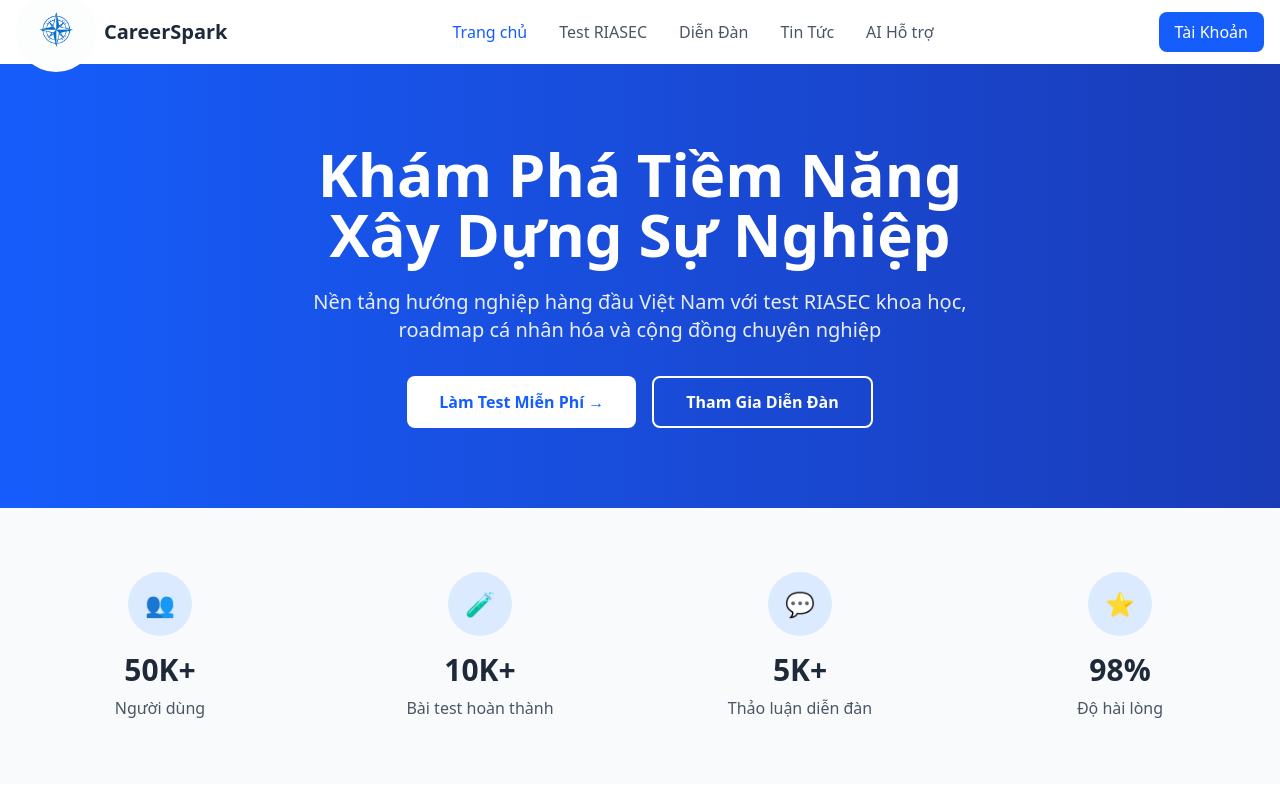
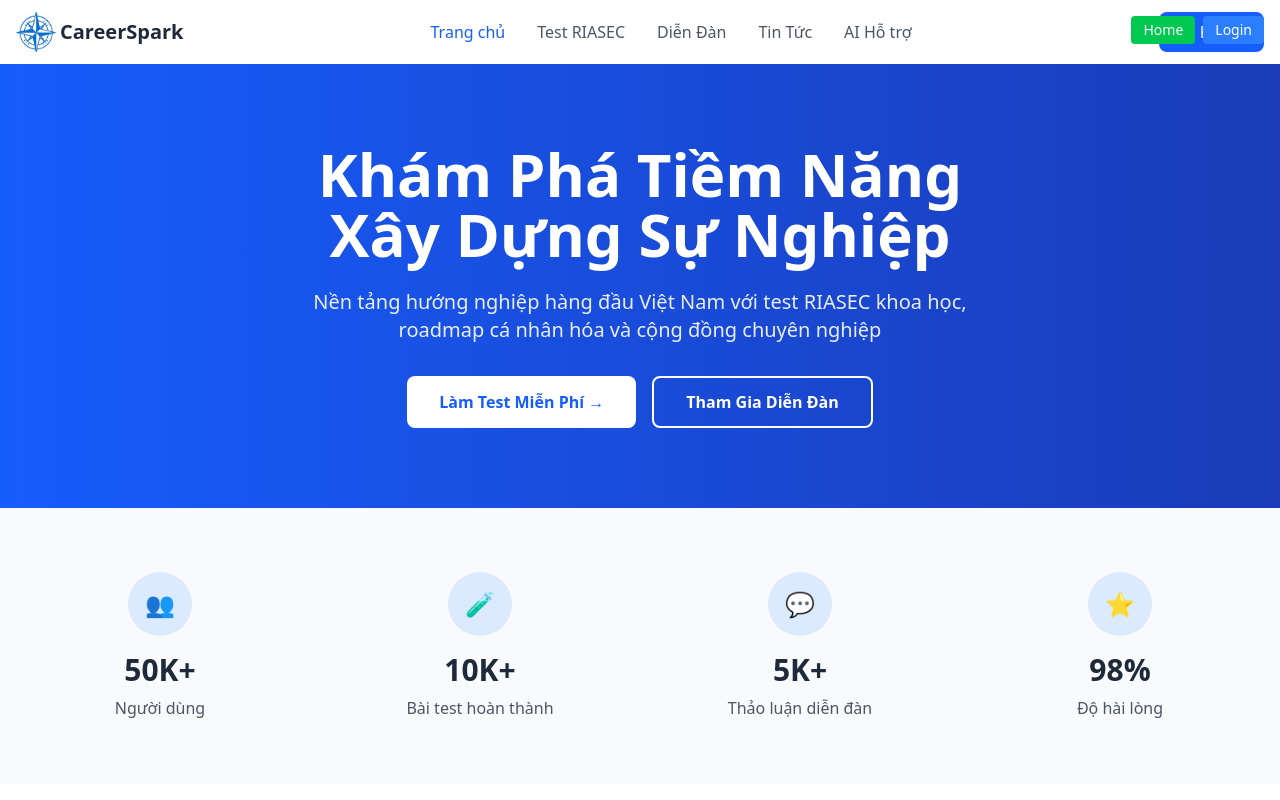
Before and after one commit to lvppaul/career-spark-frontend-react-ts, a React (Vite) app in the folder career-spark-frontend-react-ts/: page / in a window 1280 px wide. Shown: the top 800 px of the page. Built offline with nearby package versions, Linux system fonts and the light colour scheme.

Commit message:
chore(page):  decorate logo at header

```diff
--- a/career-spark-frontend-react-ts/src/App.tsx
+++ b/career-spark-frontend-react-ts/src/App.tsx
@@ -1,7 +1,40 @@
-import HomePage from './pages/HomePage';
+import { useState } from 'react';
+import { HomePage, LoginPage } from './pages';
 
 function App() {
-  return <HomePage />;
+  const [currentPage, setCurrentPage] = useState<'home' | 'login'>('home');
+
+  const renderPage = () => {
+    switch (currentPage) {
+      case 'login':
+        return <LoginPage />;
+      case 'home':
+      default:
+        return <HomePage />;
+    }
+  };
+
+  return (
+    <div>
+      {/* Temporary navigation for testing */}
+      <div className="fixed top-4 right-4 z-50 space-x-2">
+        <button
+          onClick={() => setCurrentPage('home')}
+          className="bg-green-500 text-white px-3 py-1 rounded text-sm"
+        >
+          Home
+        </button>
+        <button
+          onClick={() => setCurrentPage('login')}
+          className="bg-blue-500 text-white px-3 py-1 rounded text-sm"
+        >
+          Login
+        </button>
+      </div>
+
+      {renderPage()}
+    </div>
+  );
 }
 
 export default App;
--- a/career-spark-frontend-react-ts/src/components/shared/Header.tsx
+++ b/career-spark-frontend-react-ts/src/components/shared/Header.tsx
@@ -9,10 +9,10 @@ const Header: React.FC = () => {
       <div className="container mx-auto px-4">
         <div className="flex items-center justify-between h-16">
           {/* Logo */}
-          <div className="flex items-center space-x-2">
-            <div className="w-20 h-20 rounded-full overflow-hidden">
+          <div className="flex items-center space-x-1">
+            <div className="w-10 h-10 rounded-full overflow-hidden">
               <img
-                src="/only-logo.jpg"
+                src="/only-logo-xx.jpg"
                 alt="CareerSpark Logo"
                 className="w-full h-full object-cover"
               />
```
Also changed, not shown: career-spark-frontend-react-ts/public/only-logo-xx.jpg (added).
